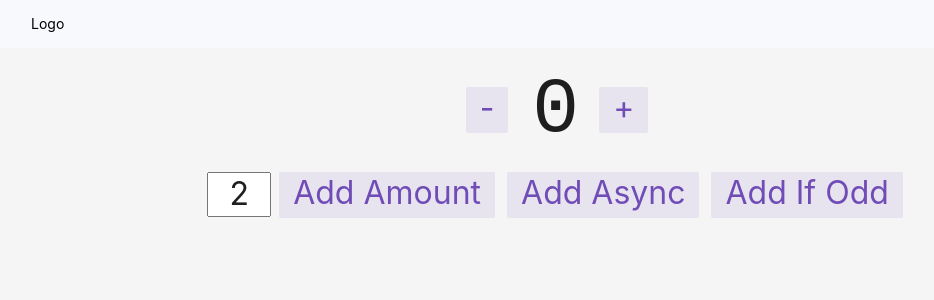
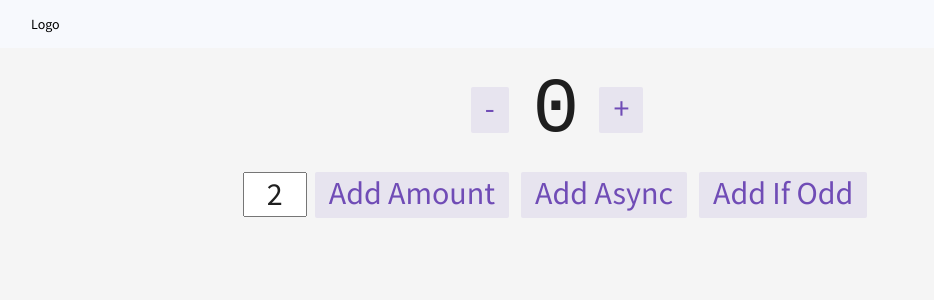
Before and after one commit to zetorama/beaver-billy-app, a React (Vite) app: page / in a window 1280 px wide. Shown: the top 300 px of the page, without its empty margins (81-1015 px from the left). Built offline with nearby package versions, Linux system fonts and the light colour scheme.

Commit message:
🧹 set default font

```diff
--- a/src/index.html
+++ b/src/index.html
@@ -5,6 +5,12 @@
     <meta name="viewport" content="width=device-width, initial-scale=1.0" />
     <title>Beaver Billy's projects</title>
     <!-- <link rel="icon" type="image/svg+xml" href="./favicon.svg" /> -->
+    <link rel="preconnect" href="https://fonts.googleapis.com" />
+    <link rel="preconnect" href="https://fonts.gstatic.com" crossorigin />
+    <link
+      href="https://fonts.googleapis.com/css2?family=Source+Sans+Pro:ital,wght@0,400;0,600;1,400;1,600&display=swap"
+      rel="stylesheet"
+    />
   </head>
   <body>
     <noscript>Please enable JavaScript to run this app.</noscript>
--- a/src/index.scss
+++ b/src/index.scss
@@ -4,8 +4,8 @@
 
 body {
   margin: 0;
-  font-family: -apple-system, BlinkMacSystemFont, 'Segoe UI', 'Roboto', 'Oxygen', 'Ubuntu', 'Cantarell', 'Fira Sans',
-    'Droid Sans', 'Helvetica Neue', sans-serif;
+  font-family: 'Source Sans Pro', -apple-system, BlinkMacSystemFont, 'Segoe UI', 'Roboto', 'Oxygen', 'Ubuntu',
+    'Cantarell', 'Fira Sans', 'Droid Sans', 'Helvetica Neue', sans-serif;
   -webkit-font-smoothing: antialiased;
   -moz-osx-font-smoothing: grayscale;
 }
@@ -13,3 +13,12 @@
 code {
   font-family: source-code-pro, Menlo, Monaco, Consolas, 'Courier New', monospace;
 }
+
+.sr-only {
+  overflow: hidden;
+  position: absolute;
+  left: -1000em;
+  top: -1000em;
+  width: 1px;
+  height: 1px;
+}
--- a/src/index.tsx
+++ b/src/index.tsx
@@ -1,18 +1,27 @@
 import React from 'react'
 import ReactDOM from 'react-dom/client'
-import { Provider } from 'react-redux'
+import { Provider as StateProvider } from 'react-redux'
 import { store } from './app/store'
 import App from './pages/app/App'
 
 import 'antd/dist/reset.css'
 import './index.scss'
+import { ConfigProvider as ThemeProvider } from 'antd'
 
 const root = ReactDOM.createRoot(document.getElementById('root')!)
 
 root.render(
   <React.StrictMode>
-    <Provider store={store}>
-      <App />
-    </Provider>
+    <StateProvider store={store}>
+      <ThemeProvider
+        theme={{
+          token: {
+            fontFamily: 'inherit',
+          },
+        }}
+      >
+        <App />
+      </ThemeProvider>
+    </StateProvider>
   </React.StrictMode>,
 )
```
